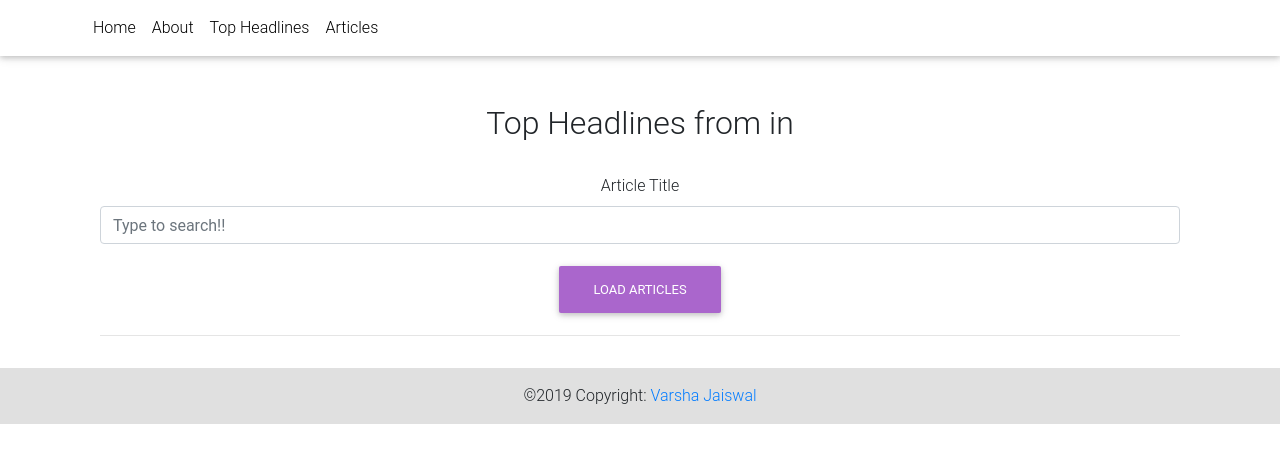
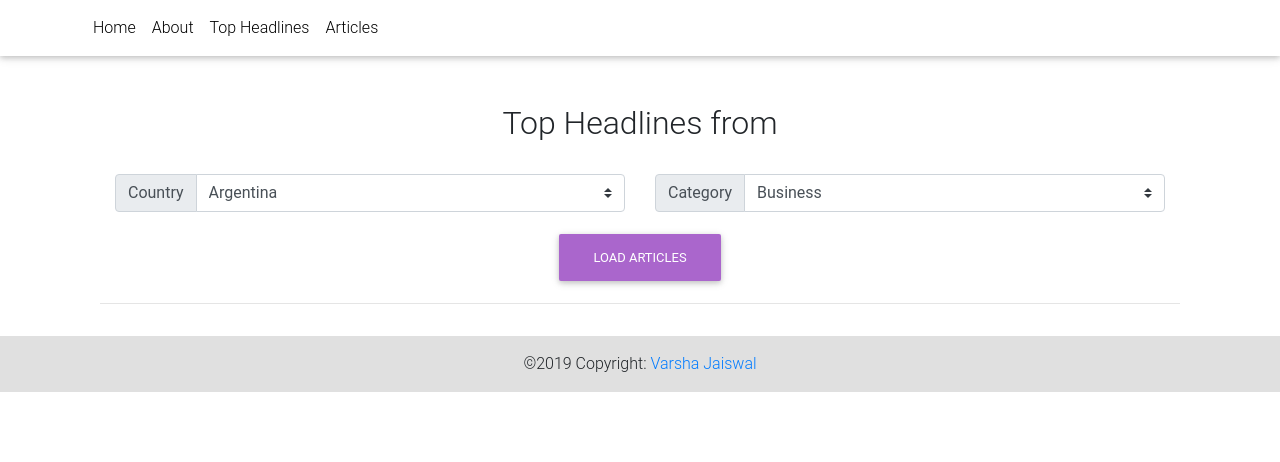
Before and after one commit to Varsha-Jaiswal/News-Air, a Vue app: page /top-headlines in a window 1280 px wide. Shown: the top 462 px of the page. Built offline with nearby package versions, Linux system fonts and the light colour scheme.

Commit message:
New Update

```diff
--- a/src/components/articles/Articles.vue
+++ b/src/components/articles/Articles.vue
@@ -55,9 +55,7 @@ export default{
             this.searchQuery = document.getElementById('searchQuery').value;
             this.searchQuery =  this.searchQuery.charAt(0).toUpperCase() + this.searchQuery.slice(1);
             this.showLoader = true;
-            fetch(`https://newsapi.org/v2/everything?q=
-            +${this.searchQuery}+
-            &apiKey=a7ead77a9d4d4005b87949ef73a8cb15`)
+            fetch(`https://newsapi.org/v2/everything?q=${this.searchQuery}&apiKey=a7ead77a9d4d4005b87949ef73a8cb15`)
             .then(data => data.json())
             .then(data => {
                 this.articles = data.articles;
--- a/src/components/top-headlines/TopHeadlines.vue
+++ b/src/components/top-headlines/TopHeadlines.vue
@@ -3,14 +3,36 @@
         <div class="container">
             <div class="row">
                 <div class="col-md-12 text-center">
-                    <h2>Top Headlines from {{ country }}</h2><br>
-                    <form>
-                        <div class="form-group">
-                            <label for="searchQuery">Article Title</label>
-                            <input type="text" class="form-control" id="searchQuery" placeholder="Type to search!!">
+                    <h2>Top {{ categoryName }} Headlines from {{ countryName }}</h2><br>
+                    <div class="container">
+                        <div class="row">
+                            <div class="col-md-6">
+                                <div class="input-group mb-3">
+                                    <div class="input-group-prepend">
+                                        <label class="input-group-text" for="country-value">Country</label>
+                                    </div>
+                                    <select class="custom-select" id="country-value" >
+                                        <option v-for="(country, code) in countries" :key="code" v-bind:value="code">
+                                            {{country}}
+                                        </option>
+                                    </select>
+                                </div>
+                            </div>
+                            <div class="col-md-6">
+                                <div class="input-group mb-3">
+                                    <div class="input-group-prepend">
+                                        <label class="input-group-text" for="category-value">Category</label>
+                                    </div>
+                                    <select class="custom-select" id="category-value" >
+                                        <option v-for="(category, code) in categories" :key="code" v-bind:value="code">
+                                            {{category}}
+                                        </option>
+                                    </select>
+                                </div>
+                            </div>
                         </div>
-                    </form>
-                        <button class="btn btn-secondary " v-on:click="loadArticles">Load Articles</button><hr>
+                    </div>
+                    <button class="btn btn-secondary " v-on:click="loadArticles">Load Articles</button><hr>
                 </div>
             </div>
             <div class="d-flex justify-content-center">
@@ -38,6 +60,8 @@
 
 <script>
 import ModalData from '@/components/common/modalData.vue'
+import countryData from '@/assets/data/country.json'
+import categoryData from '@/assets/data/category.json'
 
 export default{
     components: {
@@ -47,17 +71,22 @@ export default{
         return {
             articles: [],
             showLoader:false,
-            country: 'in'
+            countryCode: '',
+            countryName: '',
+            categoryCode: '',
+            categoryName: '',
+            countries: countryData.countries,
+            categories: categoryData.categories
         }
     },
     methods: {
         loadArticles() {
-            this.country = document.getElementById('country').value;
-            this.country =  this.country.charAt(0).toUpperCase() + this.country.slice(1);
+            this.countryCode = document.getElementById('country-value').value;
+            this.countryName = this.countries[this.countryCode];
+            this.categoryCode = document.getElementById('category-value').value;
+            this.categoryName = this.categories[this.categoryCode];
             this.showLoader = true;
-            fetch(`https://newsapi.org/v2/top-headlines?country=
-            +${this.searchQuery}+
-            &apiKey=a7ead77a9d4d4005b87949ef73a8cb15`)
+            fetch(`https://newsapi.org/v2/top-headlines?country=${this.countryCode}&category=${this.categoryCode}&apiKey=a7ead77a9d4d4005b87949ef73a8cb15`)
             .then(data => data.json())
             .then(data => {
                 this.articles = data.articles;
```
